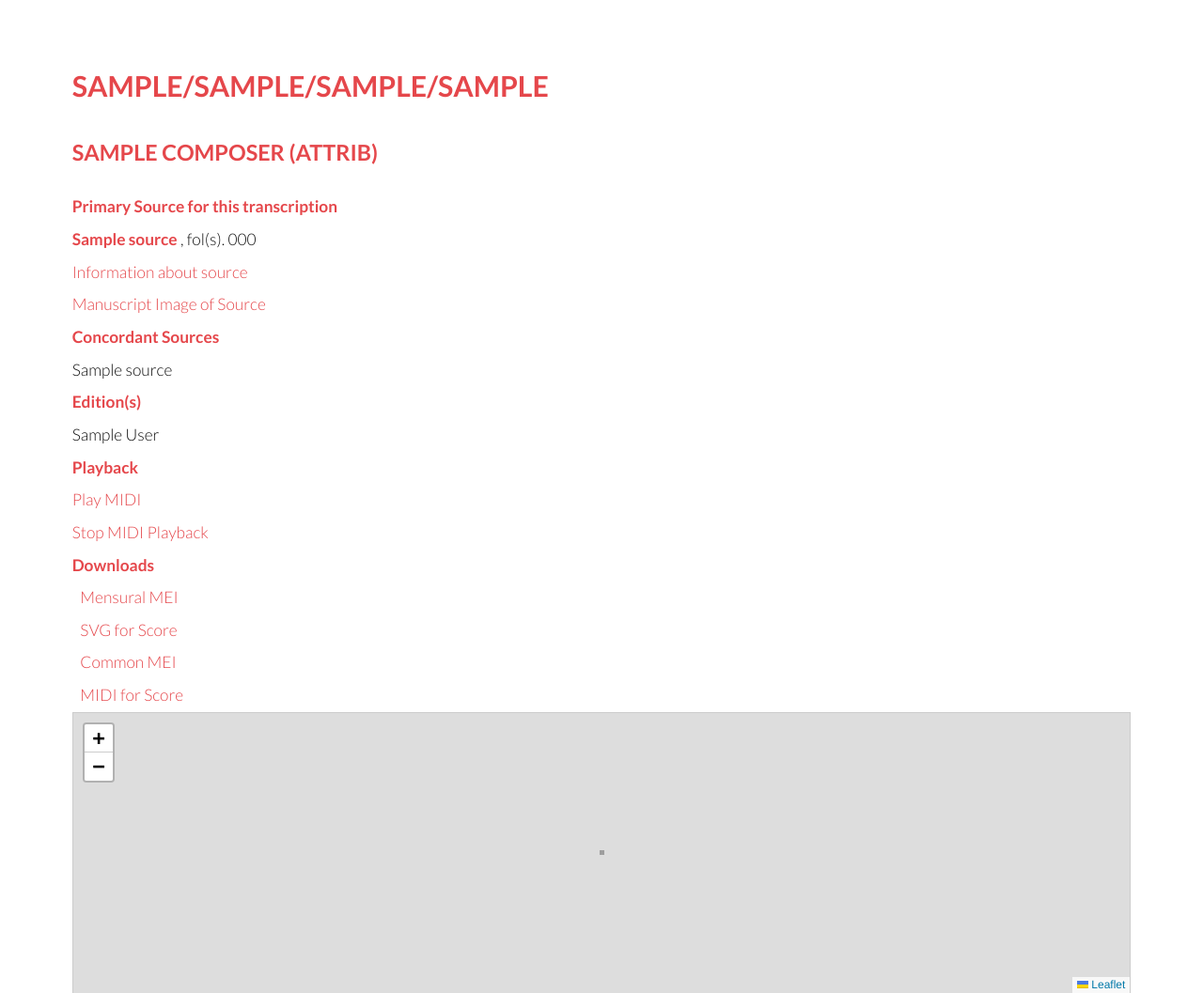
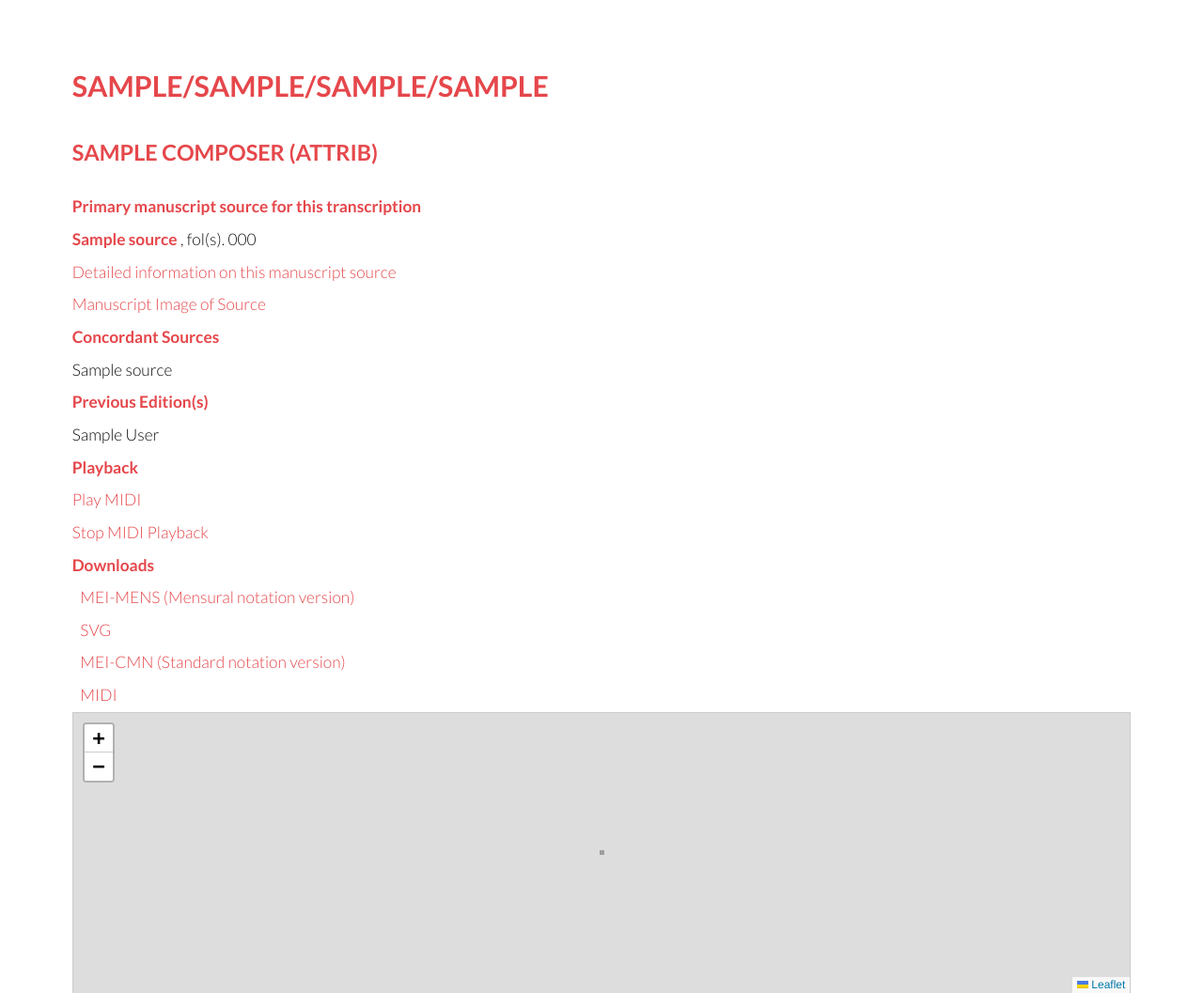
Before and after one commit to misingnoglic/measuring_polyphony_django, a Django app: template templates/viewer/composition_detail.html in a window 1280 px wide. Shown: the part 87-1144 px from the top of the page at 94% size. Run offline with Django 3.2, Linux system fonts and the light colour scheme; tables that the repository leaves empty hold one stand-in row (values such as "Sample post"); the template is opened without the code that fills it: values that come from a table or form of the project are taken from there, most other values are stand-ins (such as "Sample title", 1, 10 or a date in 2020); parts of the project's set-up code (start-up, migrations or seed data) failed here and were passed over; some libraries are stand-ins or nearby versions.

Commit message:
Updated some labels

```diff
--- a/templates/viewer/composition_detail.html
+++ b/templates/viewer/composition_detail.html
@@ -21,7 +21,7 @@
                 <h2>{{ object.fullname }}</h2>
             </header>
 <h3>{{ object.composerfull }}</h3>
-<b>Primary Source for this transcription</b>
+<b>Primary manuscript source for this transcription</b>
 <br>
             <b>{{ object.main_source }}</b>
 {% if folios %}
@@ -30,7 +30,7 @@
 {% endif %}
 <br>
 {% if object.main_source.diamm_source %}
-    <a href="{{ object.main_source.diamm_source }} " target="_blank">Information about source</a>
+    <a href="{{ object.main_source.diamm_source }} " target="_blank">Detailed information on this manuscript source</a>
     <br>
 {% endif %}
 {% if object.main_source.iiif_manifest %}
@@ -48,7 +48,7 @@
     <br>
 {% endif %}
 
-<b>Edition(s)</b><br>
+<b>Previous Edition(s)</b><br>
             {{ object.edition }}
 <br>
             <b>Playback</b><br>
@@ -59,13 +59,13 @@
 <b>Downloads</b>
 <ul style="list-style: none; padding: 0; margin: 0">
     {% if object.mens_mei_file %}
-        <a href="{{ object.mens_mei_file.url }}"><li>Mensural MEI</li></a>
-        <a href="{% url 'composition-svg' object.pk %}" target="_blank"><li>SVG for Score</li></a>
+        <a href="{{ object.mens_mei_file.url }}"><li>MEI-MENS (Mensural notation version)</li></a>
+        <a href="{% url 'composition-svg' object.pk %}" target="_blank"><li>SVG</li></a>
     {% endif %}
 
     {% if object.cmn_mei_file %}
-        <a href="{{ object.cmn_mei_file.url }}"><li>Common MEI</li></a>
-        <a href="{% url 'composition-midi' object.pk %}" target="_blank"><li>MIDI for Score</li></a>
+        <a href="{{ object.cmn_mei_file.url }}"><li>MEI-CMN (Standard notation version)</li></a>
+        <a href="{% url 'composition-midi' object.pk %}" target="_blank"><li>MIDI</li></a>
 
     {% endif %}
 
```
